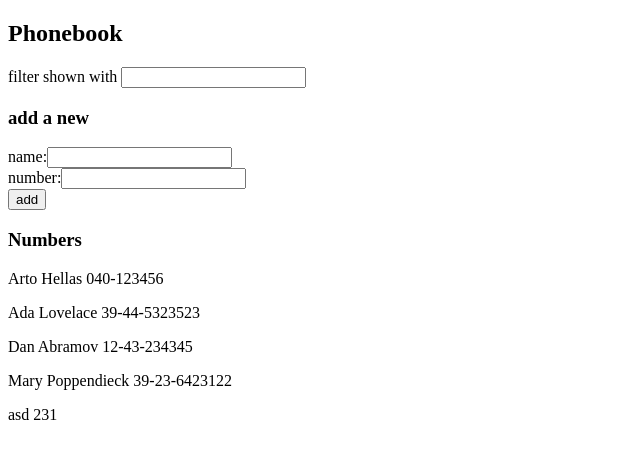
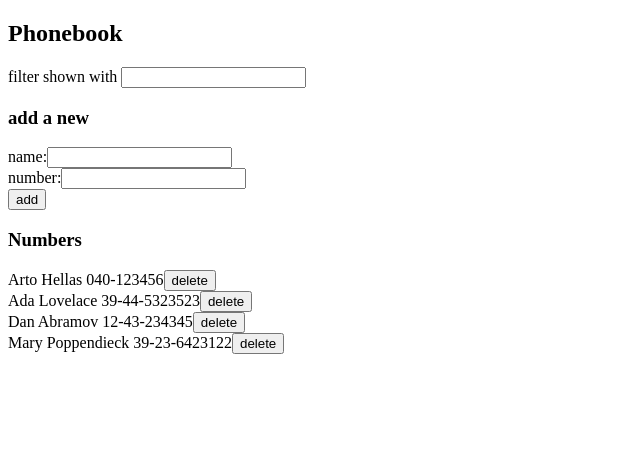
Before and after one commit to janpatrick-dev/fullstackopen, a React (Create React App) app in the folder part2/phonebook/: page / in a window 1280 px wide. Shown: the top 458 px of the page, without its empty margins (0-640 px from the left). Built offline with nearby package versions, Linux system fonts and the light colour scheme; data requests are answered from the project's data file.

Commit message:
completed part 2 - exercises 2.14

```diff
--- a/part2/phonebook/db.json
+++ b/part2/phonebook/db.json
@@ -19,11 +19,6 @@
       "name": "Mary Poppendieck",
       "number": "39-23-6423122",
       "id": 4
-    },
-    {
-      "name": "asd",
-      "number": "231",
-      "id": 5
     }
   ]
 }
--- a/part2/phonebook/src/App.js
+++ b/part2/phonebook/src/App.js
@@ -48,6 +48,17 @@ const App = () => {
       });
   }
 
+  const handleDelete = (e, id) => {
+    const personToDelete = persons.find((person) => person.id === id);
+    if (window.confirm(`Delete ${personToDelete.name}?`)) {
+      personService
+        .remove(id)
+        .then((response) => {
+          setPersons(persons.filter((person) => person.id !== id));
+        })
+    }
+  }
+
   const personsToShow = filter
     ? persons.filter((person) => person.name.toLowerCase().includes(filter.toLowerCase()))
     : persons;
@@ -76,6 +87,7 @@ const App = () => {
 
       <Persons
         persons={personsToShow}
+        handleDelete={handleDelete}
       />
     </div>
   );
--- a/part2/phonebook/src/components/ContactInfo.js
+++ b/part2/phonebook/src/components/ContactInfo.js
@@ -1,6 +1,9 @@
-const ContactInfo = ({person}) => {
+const ContactInfo = ({person, handleDelete}) => {
   return (
-    <p>{person.name} {person.number}</p>
+    <div>
+      {person.name} {person.number}
+      <button onClick={(e) => handleDelete(e, person.id)}>delete</button>
+    </div>
   )
 }
 
--- a/part2/phonebook/src/components/Persons.js
+++ b/part2/phonebook/src/components/Persons.js
@@ -1,11 +1,14 @@
 import ContactInfo from "./ContactInfo";
 
-const Persons = ({persons}) => {
+const Persons = ({persons, handleDelete}) => {
 
   return (
     <div>
       {persons.map((person) =>
-        <ContactInfo key={person.id} person={person} />
+        <ContactInfo
+          key={person.id}
+          person={person}
+          handleDelete={handleDelete} />
       )}
     </div>
   )
--- a/part2/phonebook/src/services/persons.js
+++ b/part2/phonebook/src/services/persons.js
@@ -12,4 +12,8 @@ const create = (newPerson) => {
   return request.then((response) => response.data);
 }
 
-export default { getAll, create };
+const remove = (id) => {
+  return axios.delete(`${baseUrl}/${id}`);
+}
+
+export default { getAll, create, remove };
```
